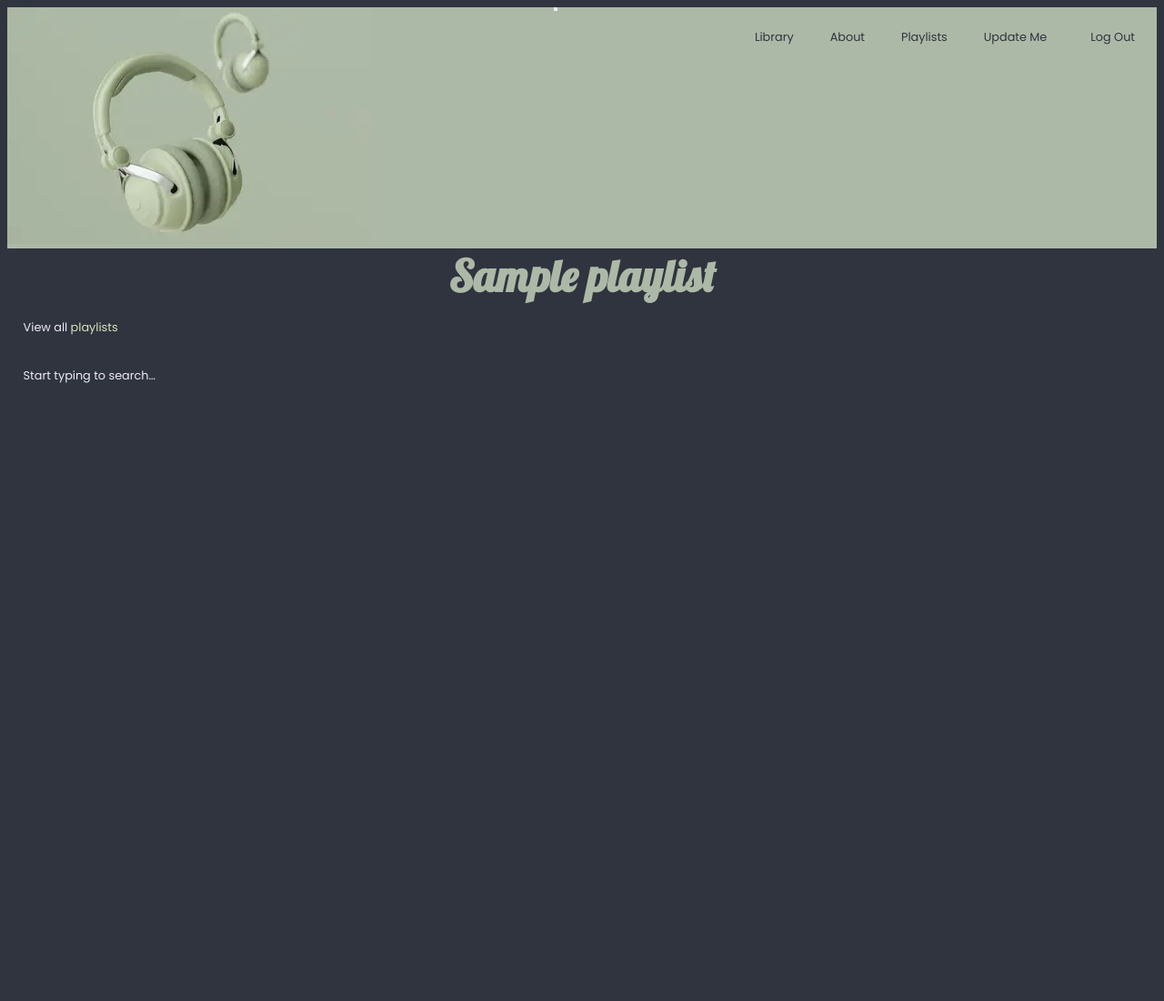
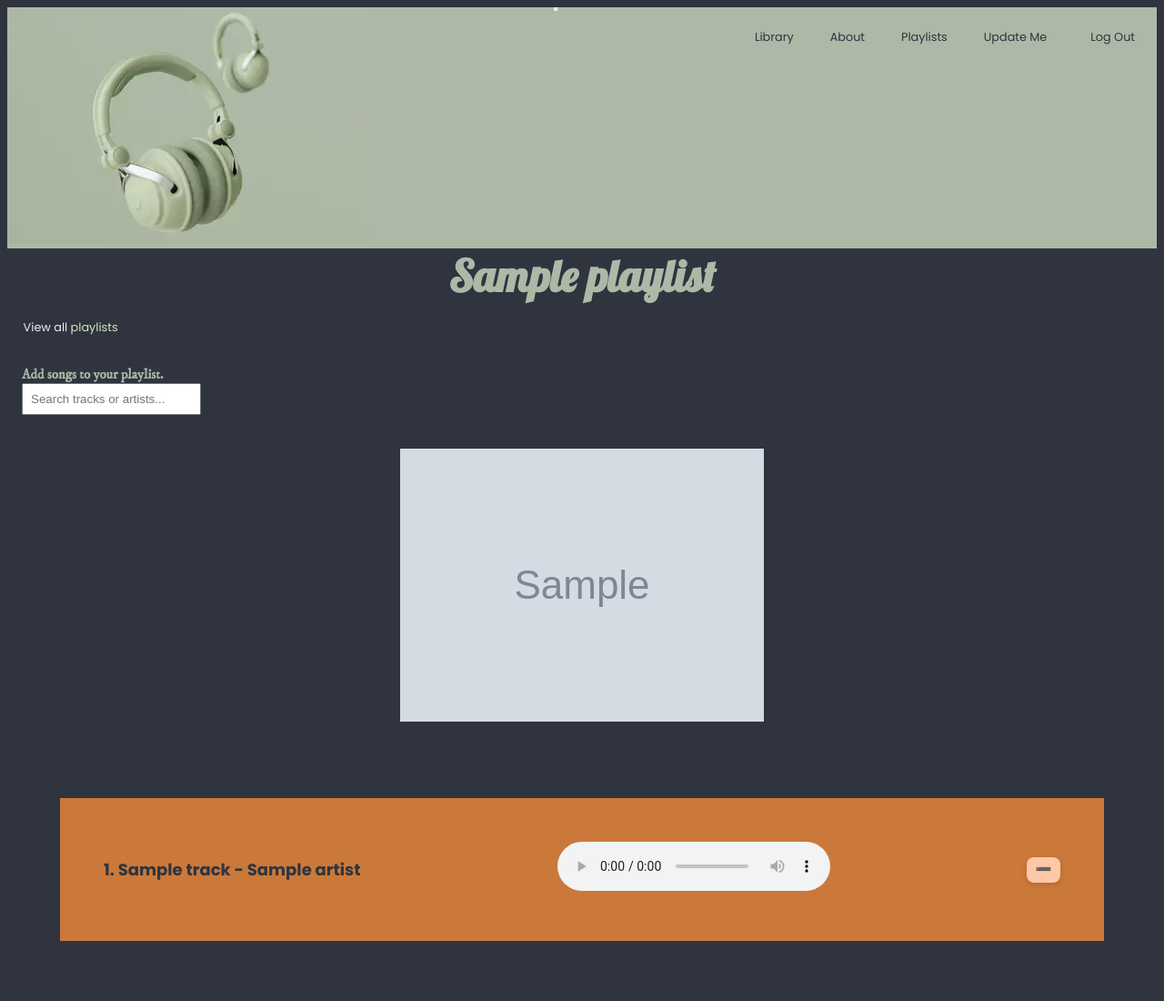
Before and after one commit to kkmorrisfam/my-music-player, a Django app: page /playlist/1/ in a window 1280 px wide. Shown: the whole page at 91% size. Before the commit the page ends 421 px from the top, so only its background shows below. Run offline with Django 5.2, Linux system fonts and the light colour scheme; a user stored in the database is signed in; tables that the repository leaves empty hold one stand-in row (values such as "Sample post"); grey boxes marked "Sample" are stand-in pictures; parts of the project's set-up code (start-up, migrations or seed data) failed here and were passed over; some web fonts are replaced.

Commit message:
Adjust styling, edit templates

```diff
--- a/music/templates/music/partials/_playlist_composer.html
+++ b/music/templates/music/partials/_playlist_composer.html
@@ -5,10 +5,11 @@
         hx-target="#search-results"
         hx-trigger="keyup changed delay:300ms from:#track-search">
         {% csrf_token %} <!--  global CSRF header duplicates -->
+        <h3>Add songs to your playlist.</h3>
         <input id="track-search" type="search" name="q" placeholder="Search tracks or artists..." autocomplete="off">
     </form>
 
-    <div id="search-results" class="partial-div"></div>
+    <div id="search-results" class="search-result-container"></div>
 
     <div
         id="playlist-items"
--- a/music/templates/music/partials/_playlist_items.html
+++ b/music/templates/music/partials/_playlist_items.html
@@ -3,30 +3,37 @@
             <div class="playlist-album-frame">
                 {% with first=playlist.items.0 %}
                     {% if first %}
-                    {% with album=first.track.albums.all.0 %}
+                        {% with album=first.track.albums.all.0  %}
                             {% if album %}
-                            <img src="{{ album.cover.url }}" alt="{{ album.name }} cover">
+                                <img src="{{ album.cover.url }}" alt="{{ album.name }} cover" >
                             {% endif %}
                         {% endwith %}
-                {% endif %}
+                    {% endif  %}
                 {% endwith %}
             </div>
         </div>
-
-    <div "track-card">
+        <div class="track-card">
             <ul>
                 {% for item in playlist.items %}
                     <li class="track-list">
                         <div class="track-list-name">
                             {{ item.position }}. {{ item.track.title }}
-                        - {% for a in item.track.artist.all %}
-                            {{ a.name }}
-                            {% if not forloop.last  %},{% endif %}
+                            - {% for a in item.track.artists.all %}
+
+                                {{a.name}}
+
+                                {% if not forloop.last%},{% endif %}
                             {% endfor %}
                         </div>
-
+                        <div class="track-list-audio">
+                                <audio controls>
+                                <source src={{item.track.audio.url}} type="audio/mpeg" >
+                                Your browser does not support the audio element
+                                </audio>
+                        </div>
                         <div>
                             <button
+                                title="Delete from playlist"
                                 class="btn-sm"
                                 hx-post="{% url 'music:playlist_remove_track' playlist.pk %}"
                                 hx-vals='{"track_id": "{{ item.track.id }}"}'
@@ -36,20 +43,8 @@
                                 area-label="Remove {{ item.track.title }}"
                             >➖</button>
                         </div>
-
-                    <div class="track-list-audio">
-                            <audio controls>
-                            <source src={{item.track.audio.url}} type="audio/mpeg" >
-                            Your browser does not support the audio element
-                            </audio>
-                    </div>
-
                     </li>
-
-            {% empty %}
-                <li>No tracks yet. Use the search above to add some!</li>
-            {% endfor %}
+                {%  endfor %}
             </ul>
-
         </div>
     </div>
--- a/music/templates/music/partials/_track_results.html
+++ b/music/templates/music/partials/_track_results.html
@@ -2,12 +2,6 @@
   <ul class="search-list">
     {% for track in results %}
       <li class="search-item">
-        <div>
-          <strong>{{ track.title }}</strong>
-          {% if track.artists.all %}
-            – {% for a in track.artists.all %}{{ a.name }}{% if not forloop.last %}, {% endif %}{% endfor %}
-          {% endif %}
-        </div>
         <button
           class="btn-sm"
           hx-post="{% url 'music:playlist_add_track' playlist_id %}"
@@ -15,6 +9,14 @@
           hx-target="#playlist-items"
           hx-swap="innerHTML"
         >Add</button>
+
+        <div class="search-result-track">
+          <strong>{{ track.title }}</strong>
+          {% if track.artists.all %}
+            – {% for a in track.artists.all %}{{ a.name }}{% if not forloop.last %}, {% endif %}{% endfor %}
+          {% endif %}
+        </div>
+
       </li>
     {% endfor %}
   </ul>
--- a/music/templates/music/playlist.html
+++ b/music/templates/music/playlist.html
@@ -6,7 +6,7 @@
 
 {% block content %}
 
-    <h1>My Playlists</h1>
+    <h1 class="sticky">My Playlists</h1>
     <p>Check out my <a href="/">Music Library</a> page</p>
     <a href="{% url 'music:new_playlist' %}">
        ➕ Create Playlist
--- a/music/templates/music/playlist_new.html
+++ b/music/templates/music/playlist_new.html
@@ -8,7 +8,7 @@
 
 {% block content %}
     <div>
-        <h1>Create Playlist</h1>
+        <h1 class="sticky">Create Playlist</h1>
         <form
           method="post"
           class="form-with-validation"
--- a/music/templates/music/playlist_view.html
+++ b/music/templates/music/playlist_view.html
@@ -8,12 +8,12 @@
 
 {% block content %}
     <div>
-        <h1>{{ playlist.name }} </h1>
+        <h1 class="sticky">{{ playlist.name }} </h1>
         <p>View all <a href="/playlist">playlists</a></p>
     </div>
 
     <div id="composer"
-        hx-get = "{% url 'music:track_search' playlist.pk %}"
+        hx-get = "{% url 'music:playlist_composer' playlist.pk %}"
         hx-trigger="load"
         hx-swap="innerHTML">
     </div>
--- a/static/css/style.css
+++ b/static/css/style.css
@@ -11,7 +11,8 @@
     --clr-primary: #03256C;
     --clr-paragraph: #edeaf7;/*#434345;*/
     --clr-accent: #cb793a; /* #8c86aa; */
-    --clr-button:#ff6767;
+    --clr-button:#fec8a6;
+
     /*--clr-banner: #a7b4a1;*/
 
     --clr-header: #adb9a7; /*#34542b;*/
@@ -66,7 +67,7 @@ h2 {
 }
 
 h3, h4, h5, h6 {
-    color:var(--clr-headings);
+    color:var(--clr-light);
     font-family: var(--heading-font);
 }
 
@@ -272,7 +273,7 @@ a {
 }
 
 .playlist-album {
-    background-color: var(--clr-anchor);
+    /* background-color: var(--clr-anchor); */
     padding: 1em;
     border-radius: 0.6em;
     text-align: center;
@@ -383,6 +384,32 @@ provided by Django built in form rendering*/
     content: '🚨 ';
 }
 
+
+.search-form {
+    padding: 1rem;
+}
+
+.search-form input {
+    padding: .5rem;
+}
+
+.search-result-container {
+    color: var(--clr-paragraph);
+
+}
+
+.search-list {
+    max-width: 95%;
+}
+
+.search-item {
+    display: flex;
+    padding: .5rem;
+}
+
+.search-result-track {
+    padding: .2rem .75rem;
+}
 /* --------------Base button --------------------------- */
 .form-submit {
   background: var(--clr-header);
@@ -460,6 +487,10 @@ provided by Django built in form rendering*/
 /* .partial-composer {
 
 } */
+ /* .sticky {
+    position: sticky;
+    top: 50px;
+ } */
 
 /* ------------------footer---------------------- */
 
@@ -474,7 +505,7 @@ footer p {
 }
 
 
-/*________________Mobile view*/
+/*________________Mobile view*---------------------------------*/
 @media(max-width: 500px) {
     :root { --header-h: 6rem;}
 
@@ -647,6 +678,9 @@ footer p {
         gap: .5rem;
     }
 
+    .playlist-album {
+        display: none;
+    }
 
 
 }
```
Lines whose indentation alone changed are shown as unchanged.
